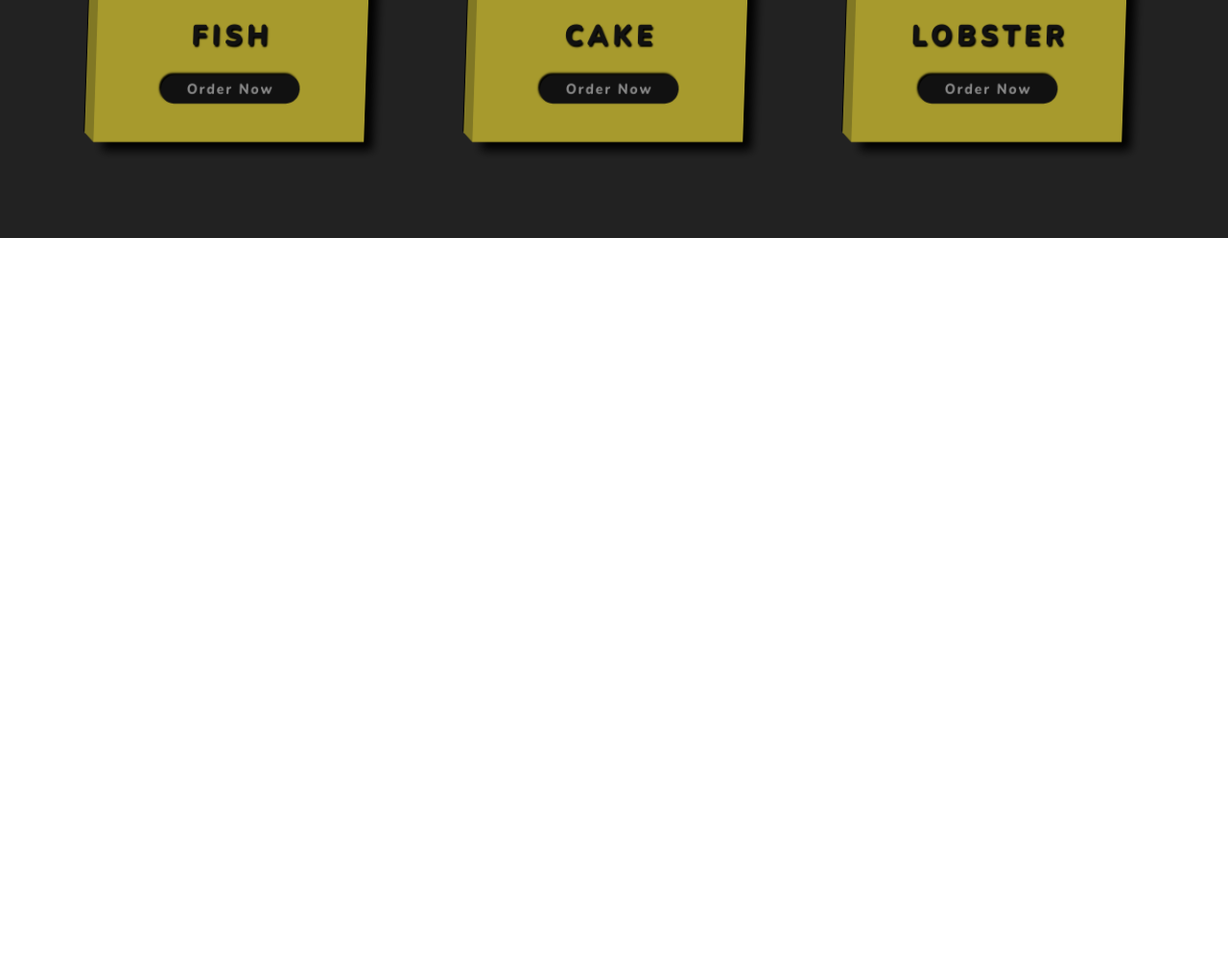
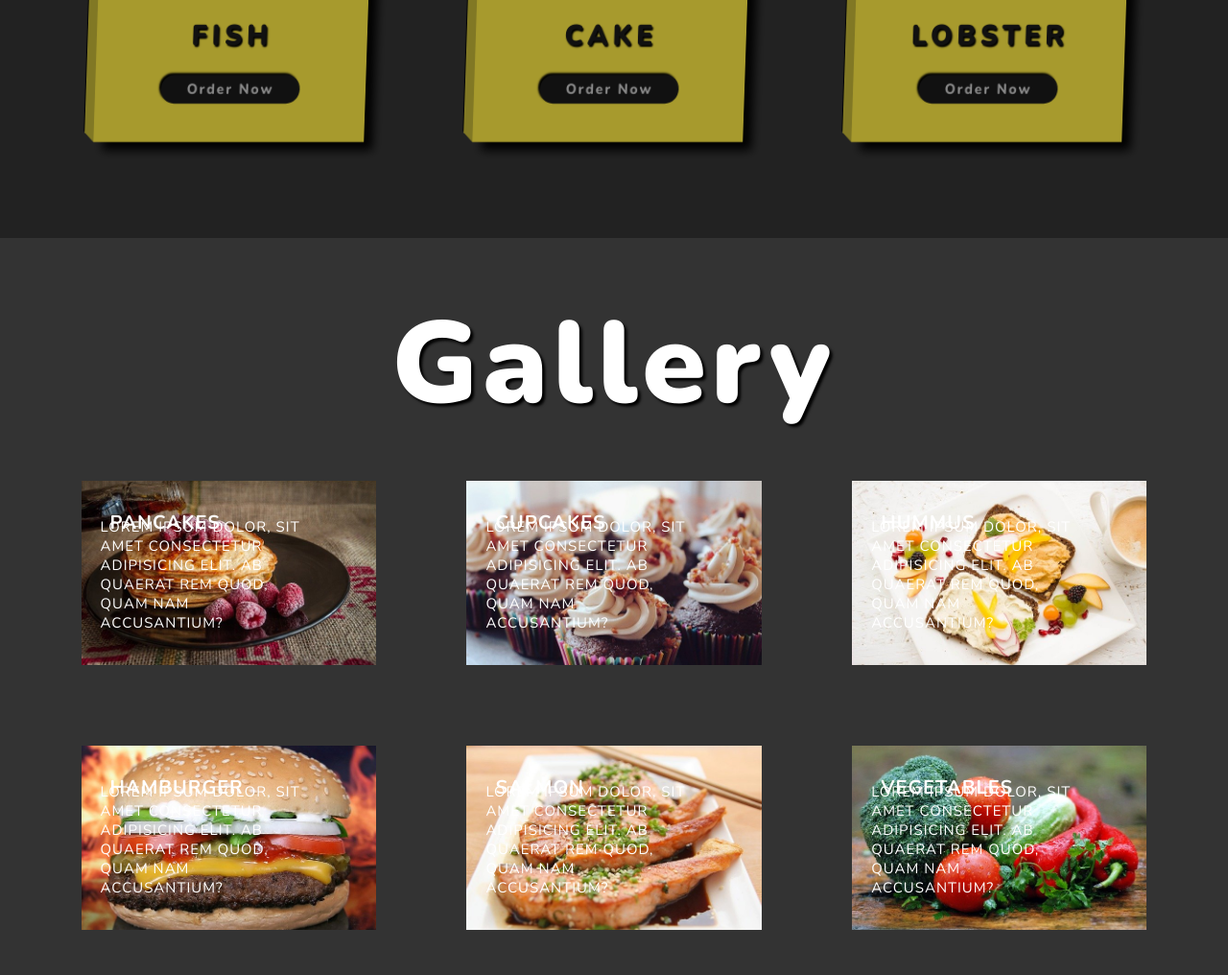
Before and after one commit to kamil3397/foods-page, a plain HTML site: page index.html in a window 1280 px wide. Shown: the part 1352-2368 px from the top of the page at 96% size. Before the commit the page ends 1600 px from the top, so only its background shows below. Drawn offline with nearby package versions, Linux system fonts and the light colour scheme.

Commit message:
basic styling of section-3

```diff
--- a/index.html
+++ b/index.html
@@ -35,23 +35,78 @@
         <h1 class="section-heading">Popular Meals</h1>
         <div class="cards-container">
           <div class="card">
-            <img src="./images/card-img-1.png" class="card-img">
+            <img src="./images/card-img-1.png" class="card-img" />
             <h3 class="card-name">Fish</h3>
             <button class="card-btn">Order now</button>
           </div>
           <div class="card">
-            <img src="./images/card-img-2.png" class="card-img">
+            <img src="./images/card-img-2.png" class="card-img" />
             <h3 class="card-name">Cake</h3>
             <button class="card-btn">Order now</button>
           </div>
           <div class="card">
-            <img src="./images/card-img-3.png" class="card-img">
+            <img src="./images/card-img-3.png" class="card-img" />
             <h3 class="card-name">Lobster</h3>
             <button class="card-btn">Order now</button>
           </div>
         </div>
       </section>
       <!-- End of Section 2 -->
+      <!-- Section 3 -->
+      <section class="section-3">
+        <h1 class="section-heading">Gallery</h1>
+        <div class="gallery">
+          <a href="#" class="gallery-link" title="Order Now">
+            <img src="./images/gallery-img-1.jpg" alt="" class="food-img" />
+            <h3 class="food-name">Pancakes</h3>
+            <p class="food-description">
+              Lorem ipsum dolor, sit amet consectetur adipisicing elit. Ab
+              quaerat rem quod, quam nam accusantium?
+            </p>
+          </a>
+          <a href="#" class="gallery-link" title="Order Now">
+            <img src="./images/gallery-img-2.jpg" alt="" class="food-img" />
+            <h3 class="food-name">Cupcakes</h3>
+            <p class="food-description">
+              Lorem ipsum dolor, sit amet consectetur adipisicing elit. Ab
+              quaerat rem quod, quam nam accusantium?
+            </p>
+          </a>
+          <a href="#" class="gallery-link" title="Order Now">
+            <img src="./images/gallery-img-3.jpg" alt="" class="food-img" />
+            <h3 class="food-name">Hummus</h3>
+            <p class="food-description">
+              Lorem ipsum dolor, sit amet consectetur adipisicing elit. Ab
+              quaerat rem quod, quam nam accusantium?
+            </p>
+          </a>
+          <a href="#" class="gallery-link" title="Order Now">
+            <img src="./images/gallery-img-4.jpg" alt="" class="food-img" />
+            <h3 class="food-name">Hamburger</h3>
+            <p class="food-description">
+              Lorem ipsum dolor, sit amet consectetur adipisicing elit. Ab
+              quaerat rem quod, quam nam accusantium?
+            </p>
+          </a>
+          <a href="#" class="gallery-link" title="Order Now">
+            <img src="./images/gallery-img-5.jpg" alt="" class="food-img" />
+            <h3 class="food-name">Salmon</h3>
+            <p class="food-description">
+              Lorem ipsum dolor, sit amet consectetur adipisicing elit. Ab
+              quaerat rem quod, quam nam accusantium?
+            </p>
+          </a>
+          <a href="#" class="gallery-link" title="Order Now">
+            <img src="./images/gallery-img-6.jpg" alt="" class="food-img" />
+            <h3 class="food-name">Vegetables</h3>
+            <p class="food-description">
+              Lorem ipsum dolor, sit amet consectetur adipisicing elit. Ab
+              quaerat rem quod, quam nam accusantium?
+            </p>
+          </a>
+        </div>
+      </section>
+      <!-- End of Section 3 -->
     </div>
 
     <script src="./script.js"></script>
--- a/style.css
+++ b/style.css
@@ -83,16 +83,16 @@ html {
   box-shadow: 1rem 1rem 1rem #000;
   position: relative;
   transform: rotateY(20deg) skewX(-2deg);
-  transition: transform 0.5s, box-shadow 0.5s ;
+  transition: transform 0.5s, box-shadow 0.5s;
 }
 
-.card:hover{
+.card:hover {
   transform: rotateY(20deg) skewX(-2deg) translateY(-3rem);
   box-shadow: 2rem 2rem 2rem #000;
 }
 
-.card::before{
-  content: '';
+.card::before {
+  content: "";
   height: 100%;
   width: 1rem;
   background-color: #817824;
@@ -103,8 +103,8 @@ html {
   transform-origin: right;
   box-shadow: -0.1rem -0.1rem 0.1rem #000;
 }
-.card::after{
-  content: '';
+.card::after {
+  content: "";
   height: 1rem;
   width: 100%;
   background-color: #8f8317;
@@ -130,7 +130,7 @@ html {
   text-shadow: 0.15rem 0.15rem 0.15rem #000;
 }
 
-.card-btn{
+.card-btn {
   width: 70%;
   background-color: #111;
   color: #888;
@@ -146,3 +146,52 @@ html {
 }
 
 /* End of Section 2 */
+
+/* Section 3 */
+.section-3 {
+  background-color: #333;
+  padding: 5rem 0;
+}
+
+.gallery {
+  display: flex;
+  flex-wrap: wrap;
+  align-items: center;
+  justify-content: space-evenly;
+}
+
+.gallery-link {
+  position: relative;
+  margin: 4rem 1rem;
+}
+
+.food-img {
+  width: 24vw;
+  height: 15vw;
+  object-fit: cover;
+}
+
+.food-name {
+  position: absolute;
+  top: 3rem;
+  left: 3rem;
+  font-size: 2rem;
+  font-weight: 700;
+  text-transform: uppercase;
+  letter-spacing: 0.1rem;
+  color: #fff;
+}
+
+.food-description{
+  position: absolute;
+  bottom: 3vw;
+  left: 2rem;
+  width: 70%;
+  font-size: 1.5rem;
+  font-weight: 300;
+  letter-spacing: 0.1rem;
+  text-transform: uppercase;
+  color: #fff;
+
+}
+/* End of Section 3 */
```
